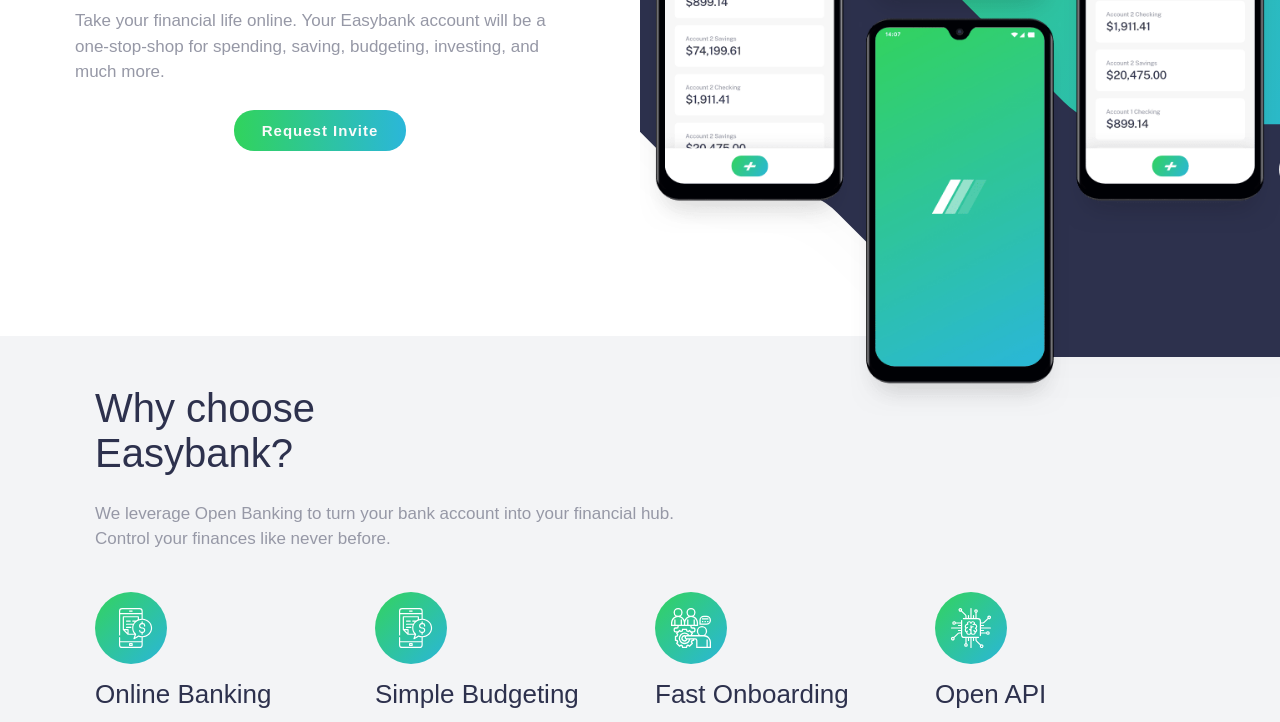
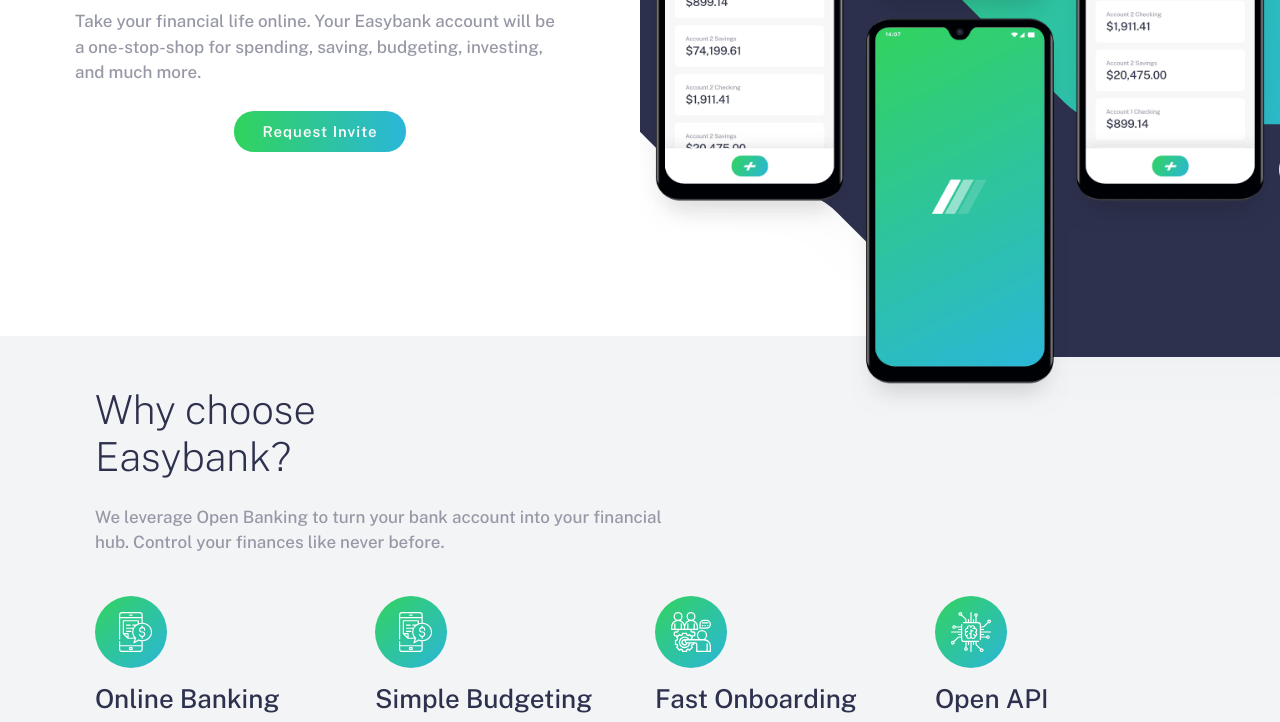
Before and after one commit to AbdulSamadCodes/easybank-landing-page-Frontned-mentor-challenge-, a plain HTML site: page index.html in a window 1280 px wide. Shown: the part 368-1090 px from the top of the page. Drawn offline with nearby package versions, Linux system fonts and the light colour scheme; a web font is replaced by a local one.

Commit message:
Final commit

```diff
--- a/index.html
+++ b/index.html
@@ -11,6 +11,10 @@
       sizes="32x32"
       href="./images/favicon-32x32.png"
     />
+
+    <!--========Fonts css link===========-->
+
+    <link rel="stylesheet" href="/Fonts/fonts.css">
 
     <!--=========Custom Css link=============-->
     <link rel="stylesheet" href="style.css" />
```
